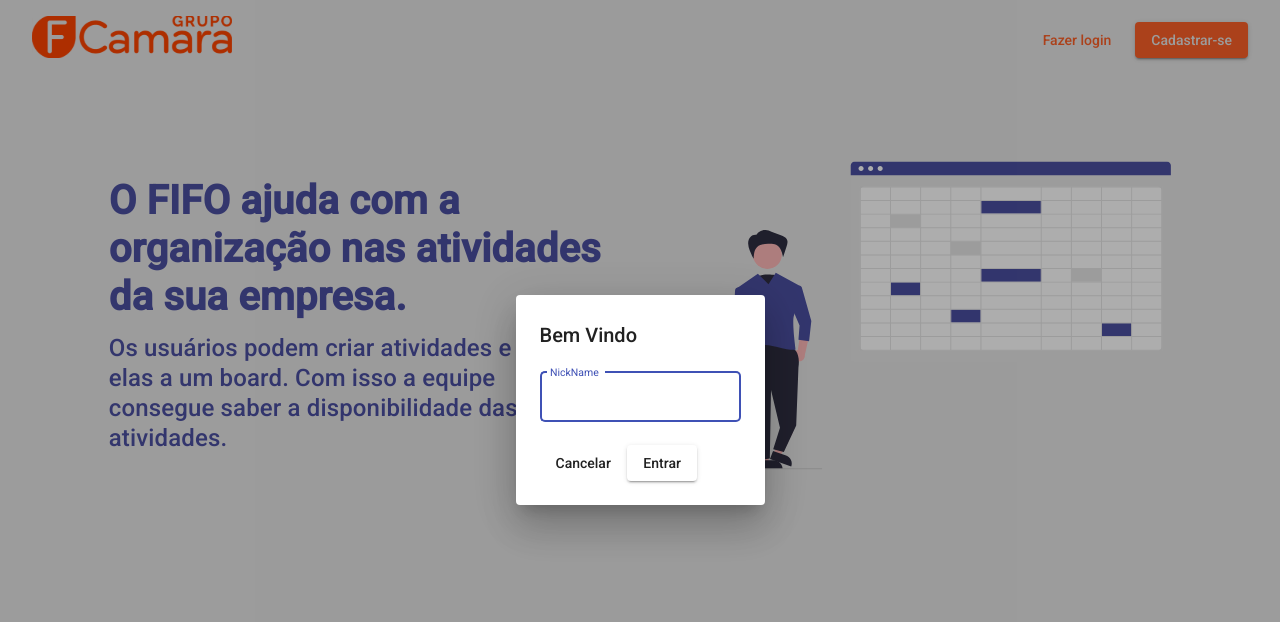
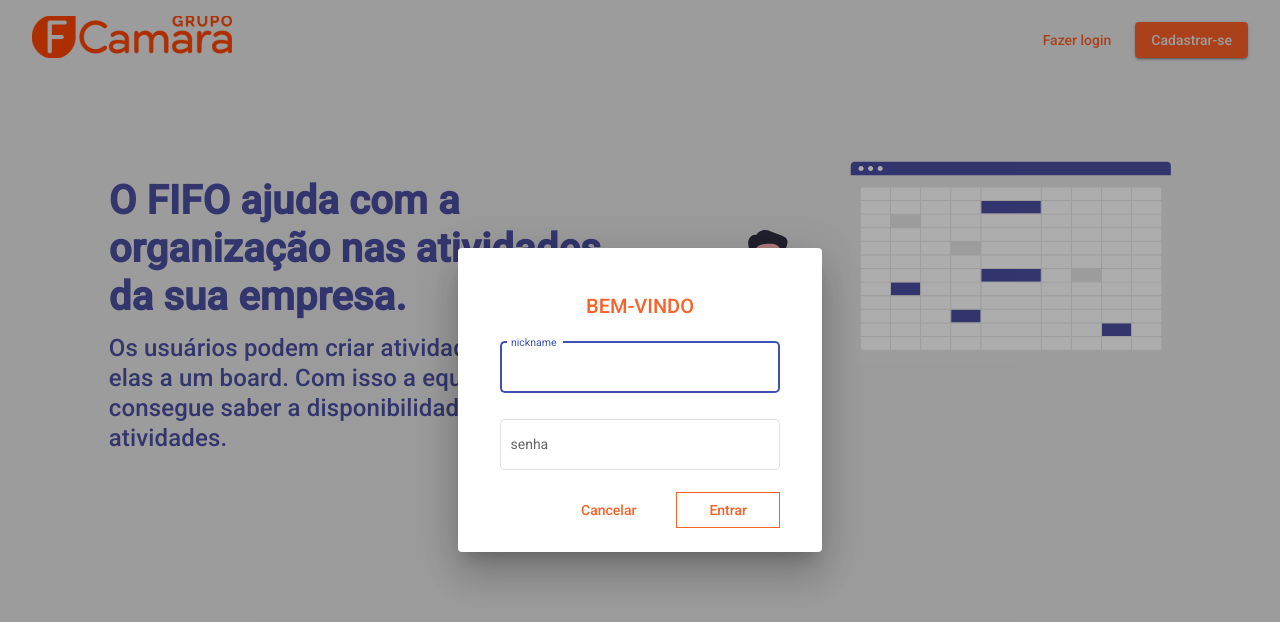
Before and after one commit to laurencioScript/FIFO-FRONT, an Angular app: page / in a window 1280 px wide. Both pictures are taken after a click on the button "Fazer login". Shown: the top 622 px of the page. Built offline with nearby package versions, Linux system fonts and the light colour scheme.

Commit message:
style (form-login) : adding colors and aligning components.

```diff
--- a/src/app/home-page/form-login/form-login.component.html
+++ b/src/app/home-page/form-login/form-login.component.html
@@ -1,11 +1,24 @@
 <form>
-<h2>Bem Vindo</h2>
-<mat-form-field appearance="outline">
-  <mat-label>NickName</mat-label>
-  <input matInput [(ngModel)]="nickName" name="nickname" type="text" placeholder="Insira seu nickname">
-</mat-form-field>
-<div>
-  <button mat-button mat-dialog-close>Cancelar</button>
-  <button mat-raised-button (click)="login()">Entrar</button>
-</div>
+  <h2>BEM-VINDO</h2>
+  <div class="form-group">
+    <mat-form-field appearance="outline">
+      <mat-label>nickname</mat-label>
+      <input
+        matInput
+        [(ngModel)]="nickName"
+        name="nickname"
+        type="text"
+        placeholder="Ex.: @sanguelaranja"
+      />
+    </mat-form-field>
+    <br />
+    <mat-form-field appearance="outline">
+      <mat-label>senha</mat-label>
+      <input matInput name="senha" type="text" placeholder="Ex.: 1234" />
+    </mat-form-field>
+  </div>
+  <div class="btn-group">
+    <button mat-button mat-dialog-close>Cancelar</button>
+    <button mat-stroked-button (click)="login()">Entrar</button>
+  </div>
 </form>
--- a/src/app/home-page/form-login/form-login.component.scss
+++ b/src/app/home-page/form-login/form-login.component.scss
@@ -0,0 +1,37 @@
+$orange: #fc6027;
+$ice: #e5e5e5;
+$purple: #4b4fa1;
+
+* {
+    margin: 0;
+    padding: 0;
+}
+form {
+    width: 280px;
+    padding: 18px;
+
+    mat-form-field {
+        margin: 0px;
+        border-radius: 0px !important;
+        width: 280px;
+    }
+}
+h2 {
+    text-align: center;
+    color: $orange;
+}
+.btn-group {
+    float: right;
+    margin: 0;
+    color: $orange;
+
+    button {
+        margin: 0px 0px 0px 8px;
+        padding: 0px 32px;
+    }
+
+    .mat-stroked-button {
+        border: 1px solid $orange;
+        border-radius: 0px;
+    }
+}
```
Also changed, not shown: src/styles.scss (line endings or trailing spaces).
